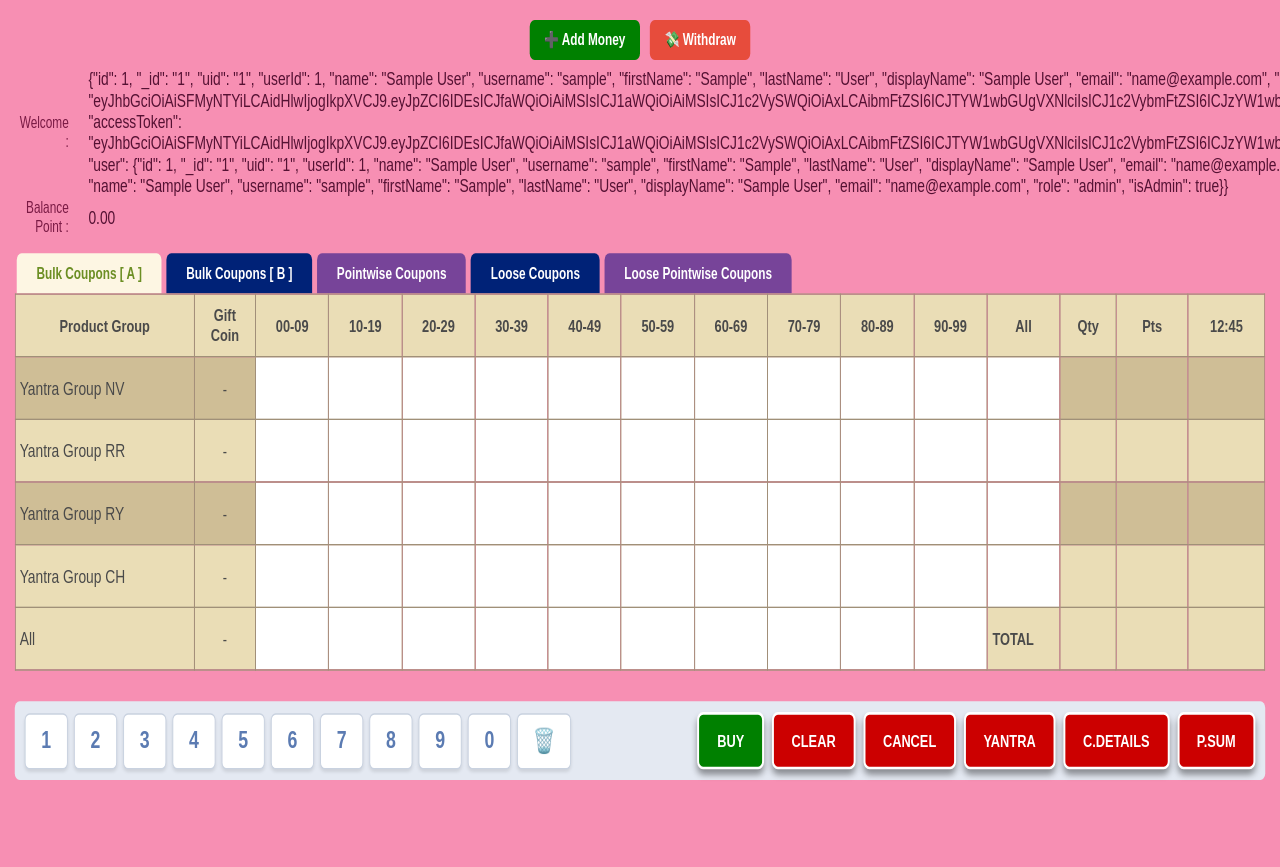
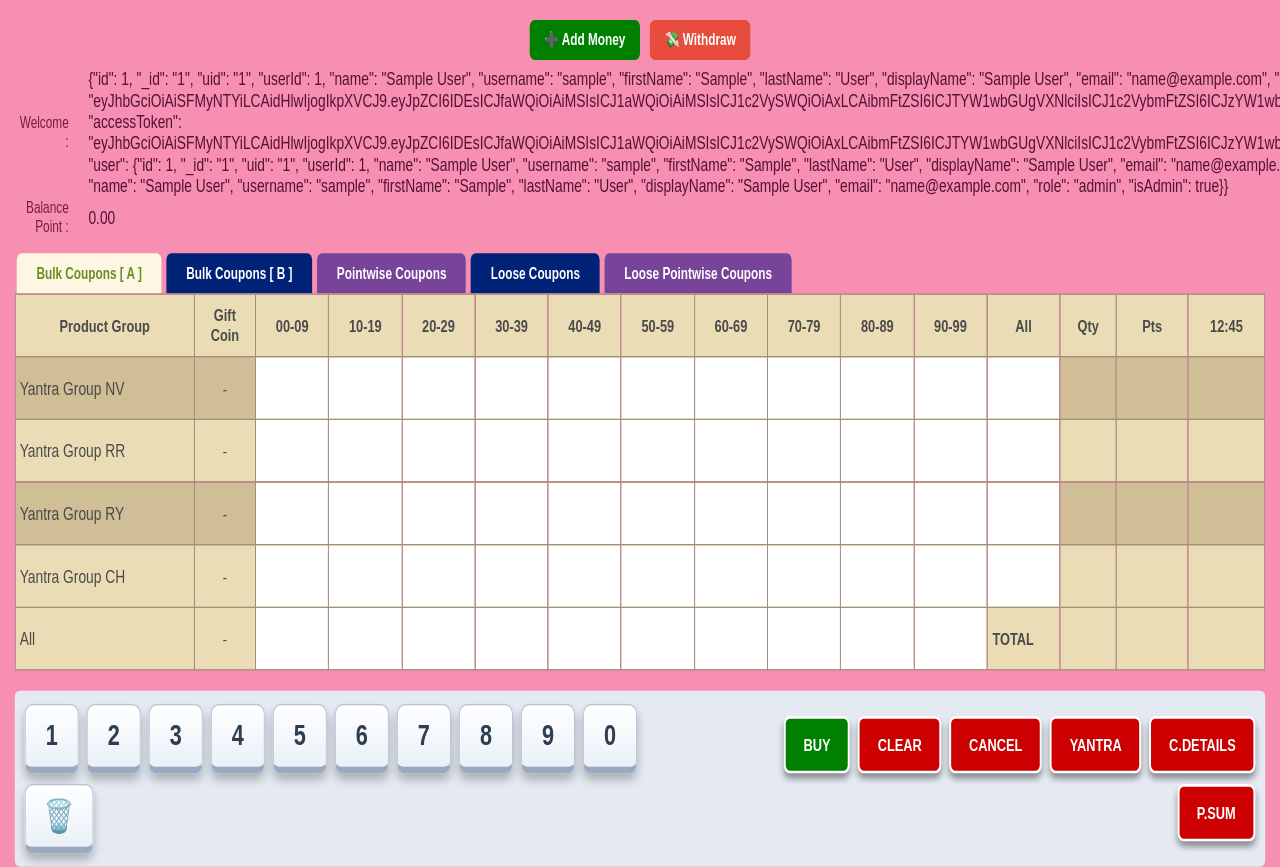
Before and after one commit to hanumanji6465/yantra-game-live, a website: page game.html in a window 1280 px wide. Shown: the top 867 px of the page. Before the commit the page ends 800 px from the top, so only its background shows below. Drawn offline with Linux system fonts and the light colour scheme; no server answers; sample sign-in values are in the browser's storage.

Commit message:
Update game.html

```diff
--- a/game.html
+++ b/game.html
@@ -78,15 +78,43 @@
         .selected-cell { background-color: #00d200 !important; color: black !important; border-right: 2px solid black !important; }
         td[id^="last-res-"] { font-size: 15px; font-weight: bold; color: #4a4a4a !important; }
 
-        /* 🚀 NAYA: BOTTOM BAR (SAB KUCH EK SATH DIKHEGA) */
-        .bottom-controls { background-color: #e4e9f2; display: flex; width: 100%; justify-content: space-between; align-items: center; padding: 8px 10px; border-radius: 5px; box-sizing: border-box; margin-top: 15px; gap: 10px;}
+        /* 🚀 NAYA: BOTTOM BAR */
+        .bottom-controls { background-color: #e4e9f2; display: flex; width: 100%; justify-content: space-between; align-items: center; padding: 10px; border-radius: 5px; box-sizing: border-box; margin-top: 15px; gap: 10px;}
 
-        .numpad { display: flex; flex-wrap: wrap; gap: 6px; justify-content: flex-start; margin: 0; padding: 0; }
-        .num-btn, .clear-btn { background-color: #ffffff; color: #5b7bb2; border: 1px solid #c9d2e0; border-radius: 5px; width: 44px; height: 42px; font-size: 18px; font-weight: bold; cursor: pointer; box-shadow: 0px 2px 3px rgba(0,0,0,0.1); }
-        .num-btn:active { background-color: #ddd; }
-        .clear-btn { width: 55px; color: #0033cc; font-size: 18px; }
+        /* 🚀 NAYA: 3D NUMPAD DESIGN */
+        .numpad { display: flex; flex-wrap: wrap; gap: 8px; justify-content: flex-start; margin: 0; padding: 0; }
 
-        /* ACTION BAR (Permanently visible now) */
+        .num-btn, .clear-btn {
+            background: linear-gradient(to bottom, #ffffff, #eaf0f8);
+            color: #2c3e50;
+            border: 1px solid #b8c5d6;
+            border-bottom: 5px solid #9aa9c2; /* 3D Base/Mota border */
+            border-radius: 8px;
+            width: 55px; /* 🚀 SIZE BADA KIYA */
+            height: 52px; /* 🚀 SIZE BADA KIYA */
+            font-size: 22px; /* 🚀 FONT BADA KIYA */
+            font-weight: bold;
+            cursor: pointer;
+            box-shadow: 0px 5px 8px rgba(0,0,0,0.25); /* 3D Shadow */
+            transition: all 0.1s;
+        }
+
+        /* 🚀 NAYA: Button dabne ka animation (Click Effect) */
+        .num-btn:active, .clear-btn:active {
+            border-bottom: 1px solid #9aa9c2; /* Dabne par border chota hoga */
+            transform: translateY(4px); /* Button thoda niche jayega */
+            box-shadow: 0px 2px 3px rgba(0,0,0,0.2);
+            background: #e0e7f0;
+        }
+
+        /* 🗑️ Delete button ko aur accha banaya */
+        .clear-btn {
+            width: 70px; /* Thoda lamba kiya */
+            color: #c0392b; /* Laal rang */
+            font-size: 24px;
+        }
+
+        /* ACTION BAR (Permanently visible) */
         .action-bar { display: flex; flex-wrap: wrap; gap: 8px; justify-content: flex-end; flex-grow: 1; align-items: center; }
         .action-btn {
             color: white;
@@ -283,7 +311,7 @@
             </div>
         </div>
 
-        <!-- 🚀 1 SE 0 WALE BUTTONS AUR ACTION BUTTONS DONO SATH MEIN -->
+        <!-- 🚀 1 SE 0 WALE 3D BUTTONS AUR ACTION BUTTONS -->
         <div class="bottom-controls">
 
             <div class="numpad">
@@ -300,6 +328,7 @@
                 <button class="clear-btn" onclick="clearActiveCell()">🗑️</button>
             </div>
 
+            <!-- KOI TOGGLE NAHI, YE HAMESHA DIKHENGE -->
             <div class="action-bar">
                 <button class="action-btn green" onclick="buyTickets()">BUY</button>
                 <button class="action-btn red" onclick="clearEntireGrid()">CLEAR</button>
```
